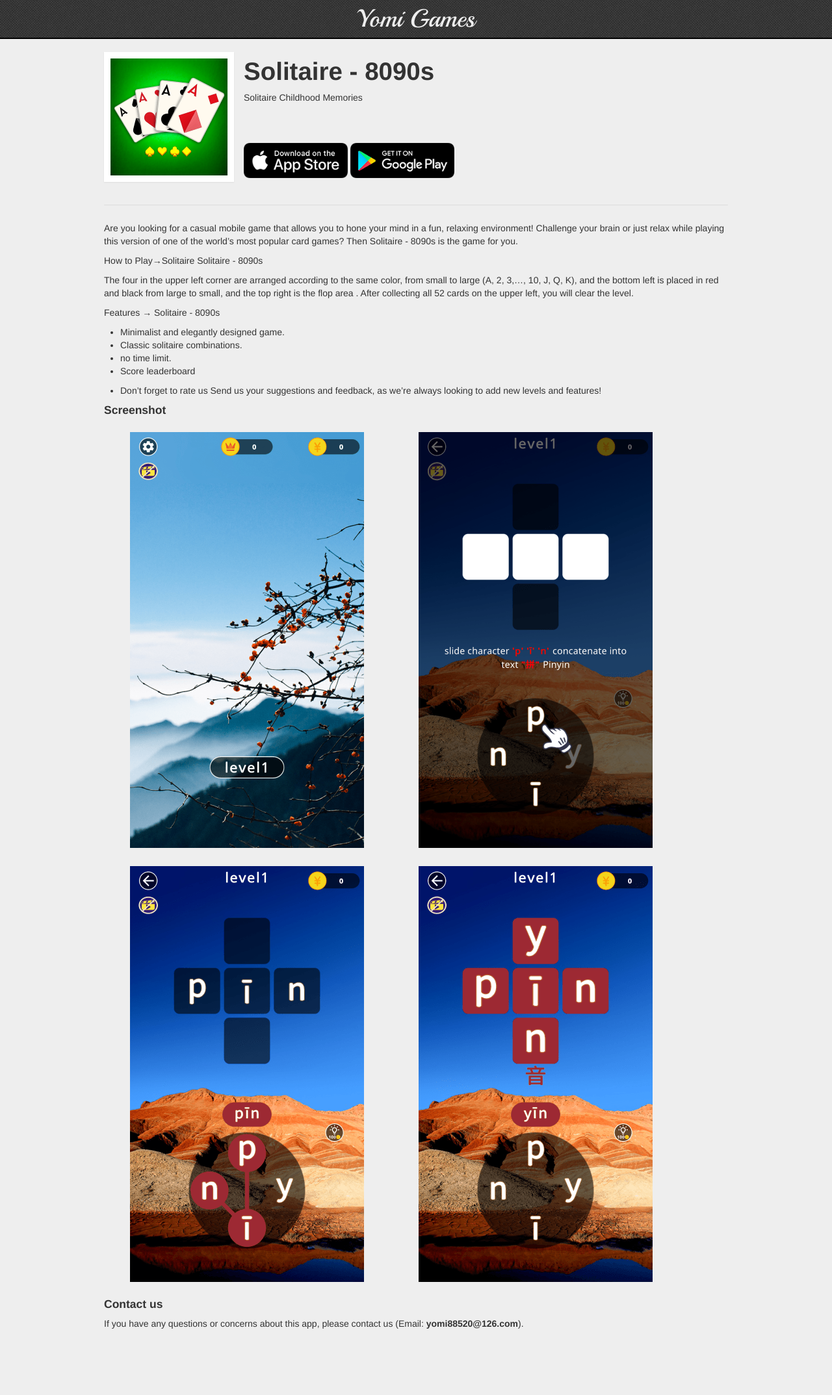
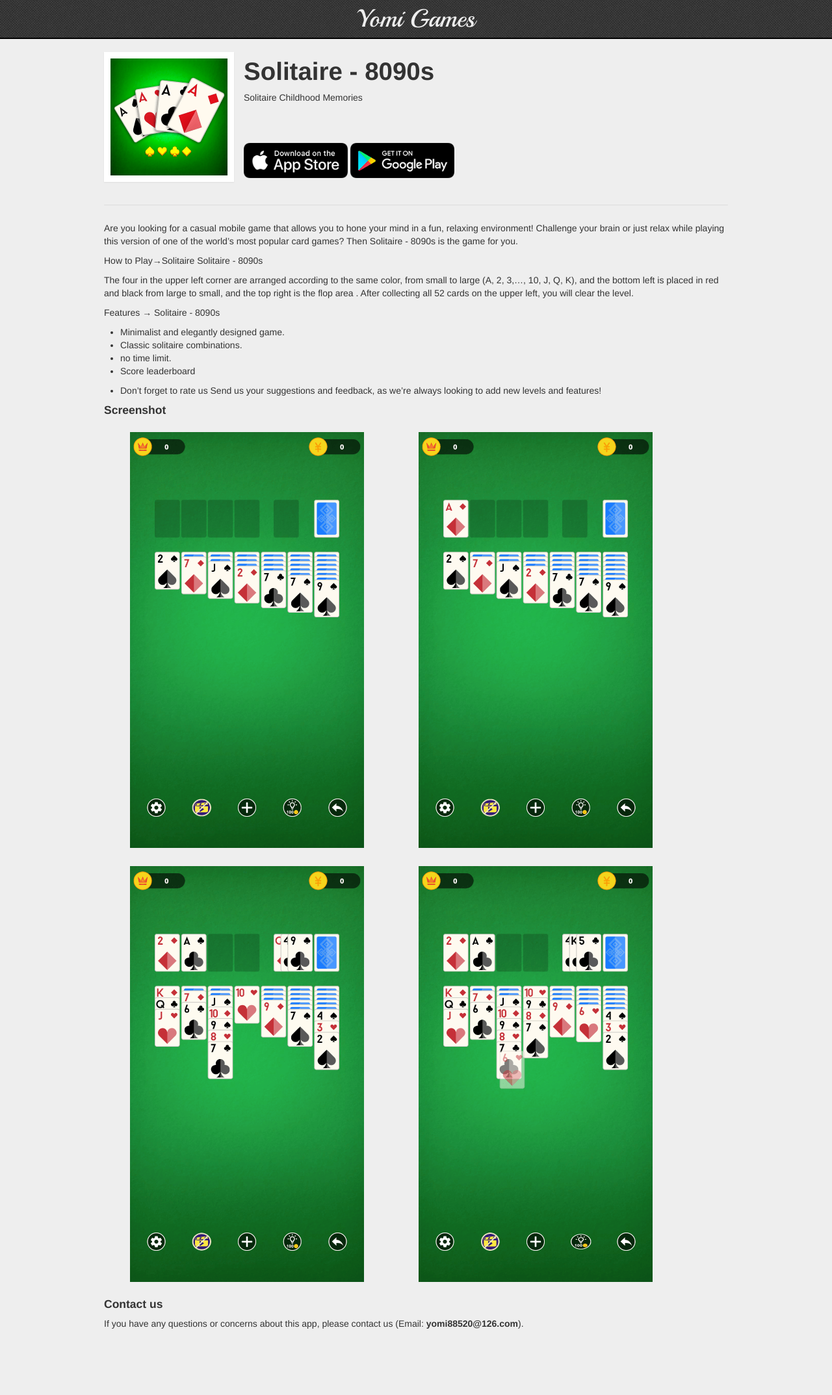
Before and after one commit to yomigames/yomigames.github.io, a Jekyll site: the page built from _posts/2023-09-02-puz2d004.md, in a window 1280 px wide. Shown: the whole page at 65% size. Built offline with Jekyll 4.4.1, drawn with Linux system fonts in a browser that asks for light colours; comment, search, counter and statistics services are not loaded.

Commit message:
no message

```diff
--- a/_posts/2023-09-02-puz2d004.md
+++ b/_posts/2023-09-02-puz2d004.md
@@ -41,16 +41,16 @@
 
 
 <figure>
-<img src="images\ss\puz2d003\1.png" width="360" height="640">
+<img src="images\ss\puz2d004\1.png" width="360" height="640">
 </figure>
 <figure>
-<img src="images\ss\puz2d003\2.png" width="360" height="640">
+<img src="images\ss\puz2d004\2.png" width="360" height="640">
 </figure>
 <figure>
-<img src="images\ss\puz2d003\3.png" width="360" height="640">
+<img src="images\ss\puz2d004\3.png" width="360" height="640">
 </figure>
 <figure>
-<img src="images\ss\puz2d003\4.png" width="360" height="640">
+<img src="images\ss\puz2d004\4.png" width="360" height="640">
 </figure>
 
 
```
Also changed, not shown: _posts/2023-08-19-puz2d003.md (+1 -1 lines).
